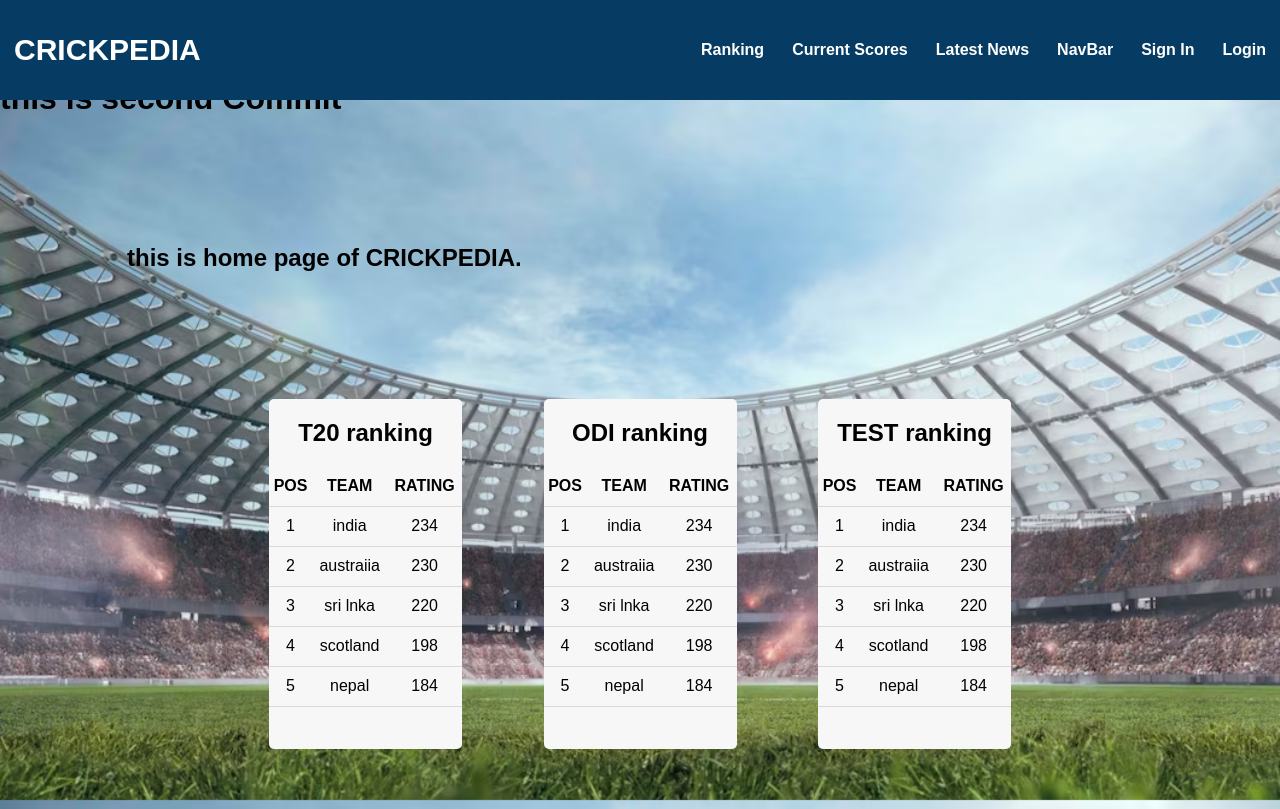
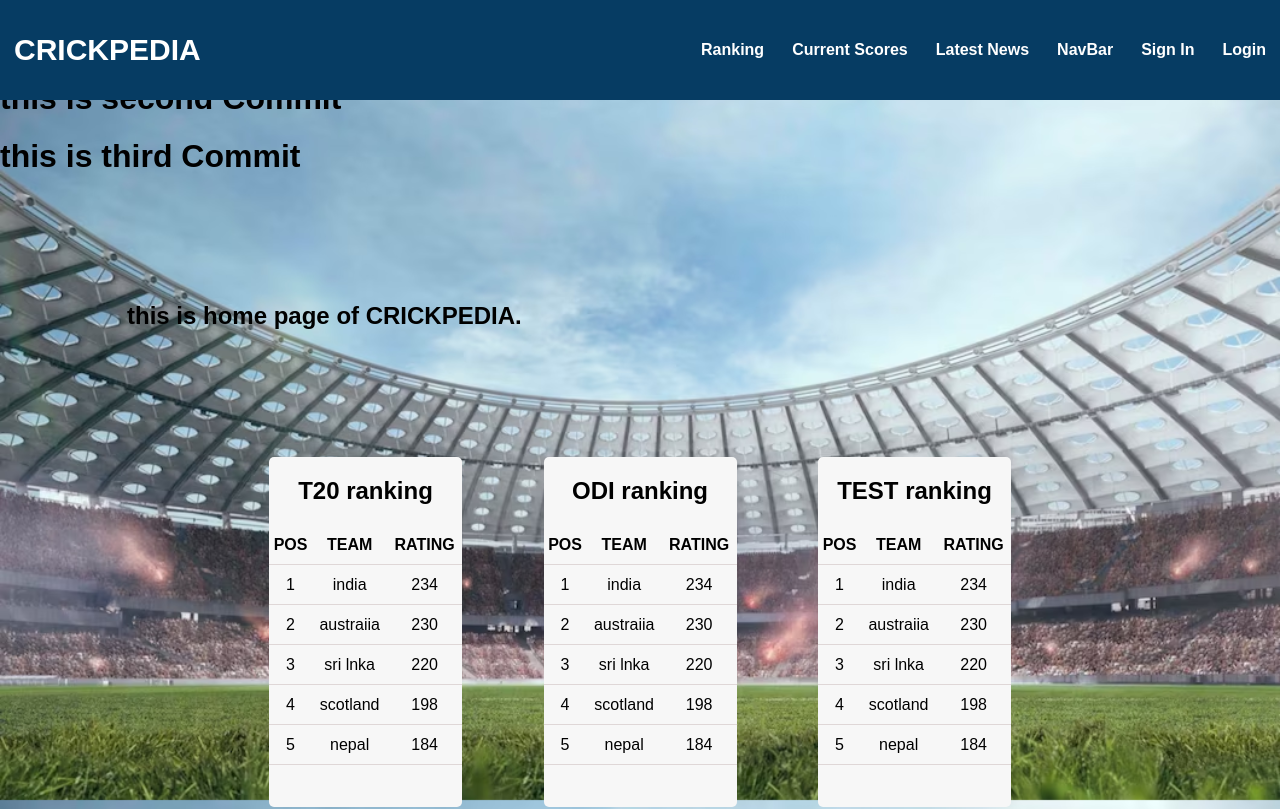
Before and after one commit to Tikam321/cricketistic-app, a React (Create React App) app: page / in a window 1280 px wide. Shown: the top 809 px of the page. Built offline with nearby package versions, Linux system fonts and the light colour scheme.

Commit message:
this is third commit

```diff
--- a/src/App.tsx
+++ b/src/App.tsx
@@ -16,6 +16,7 @@ function App() {
     <>
     <h1> this is first Commit</h1>
     <h1> this is second Commit</h1>
+    <h1> this is third Commit</h1>
     <NavBar/>
     <Routes>
       <Route path="/" element={<Home />} />
```
